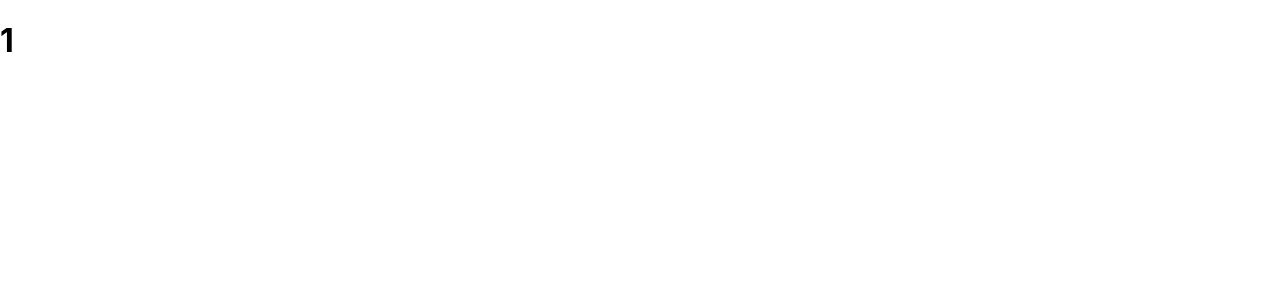
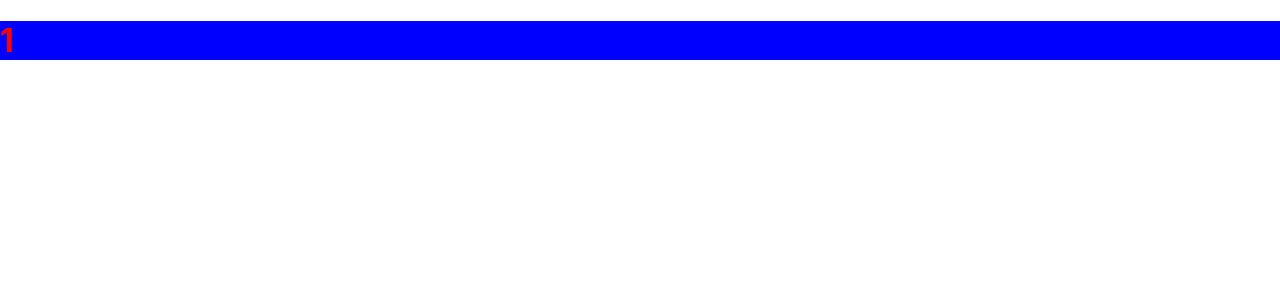
Before and after one commit to 334rashad/My-task-list, a React (Create React App) app: page / in a window 1280 px wide. Shown: the top 300 px of the page. Built offline with nearby package versions, Linux system fonts and the light colour scheme.

Commit message:
inline css

```diff
--- a/src/components/Header.js
+++ b/src/components/Header.js
@@ -3,7 +3,7 @@
 const Header = ({ title }) => {
   return (
     <header>
-      <h1>{title}</h1>
+      <h1 style={{ color: "red", backgroundColor: "blue" }}>{title}</h1>
     </header>
   );
 };
@@ -13,7 +13,7 @@
 };
 
 Header.propTypes = {
-  title: PropTypes.string,
+  title: PropTypes.string.isRequired,
 };
 
 export default Header;
```
